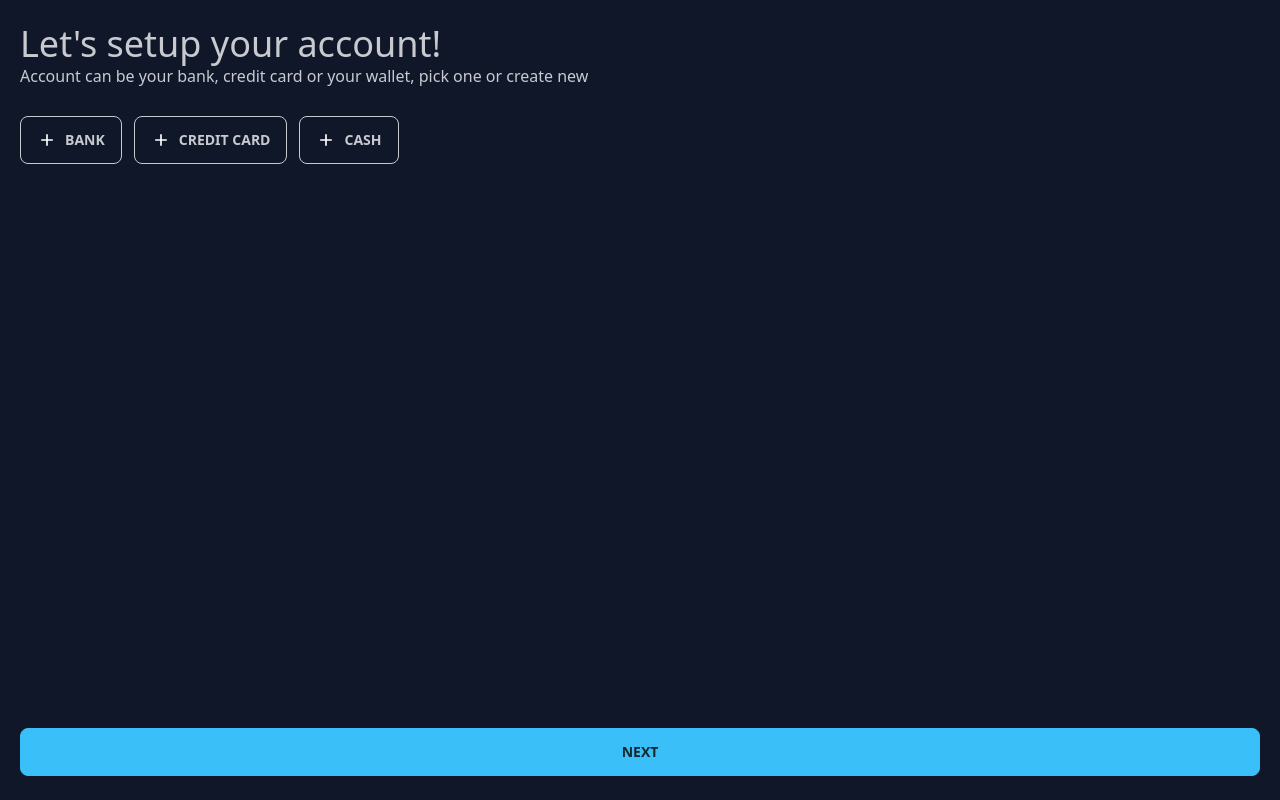
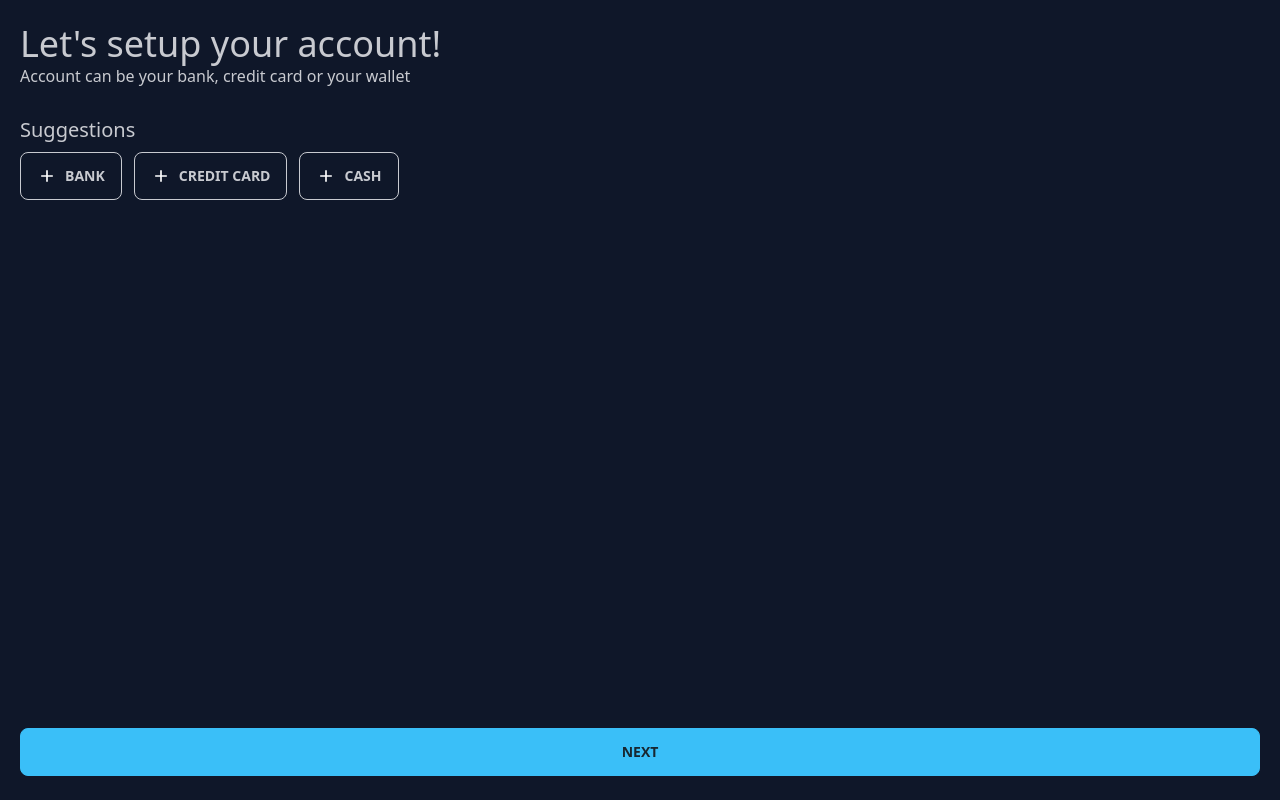
Before and after one commit to splurapp/splur, a React (Vite) app: page /setup/account in a window 1280 px wide. Both pictures are taken after a click on the button "NEXT". Built offline with nearby package versions, Linux system fonts and the light colour scheme.

Commit message:
add suggestions title

```diff
--- a/src/routes/setup/AccountSetup.tsx
+++ b/src/routes/setup/AccountSetup.tsx
@@ -136,7 +136,7 @@ export default function AccountSetup() {
     <main className="p-3 flex flex-col gap-5 h-screen py-6 px-5">
       <section>
         <h1 className="text-4xl font-medium">Let's setup your account!</h1>
-        <p>Account can be your bank, credit card or your wallet, pick one or create new</p>
+        <p>Account can be your bank, credit card or your wallet</p>
       </section>
 
       <section className="flex flex-col gap-2">
@@ -149,14 +149,22 @@ export default function AccountSetup() {
           <EditWalletModal isOpen={isModalOpen} onSave={handleUpdate} wallet={currentWallet} />
         )}
 
+        {!!defaultWallets?.length && (
+          <>
+            <h1 className="text-xl">Suggestions</h1>
             <div className="flex flex-row flex-wrap gap-3">
-          {defaultWallets?.map(wallet => (
+              {defaultWallets.map(wallet => (
                 <button
                   key={wallet.name}
                   className="btn btn-neutral btn-outline"
                   onClick={() => createWallet(wallet)}
                 >
-              <svg xmlns="http://www.w3.org/2000/svg" viewBox="0 0 24 24" width="20" height="20">
+                  <svg
+                    xmlns="http://www.w3.org/2000/svg"
+                    viewBox="0 0 24 24"
+                    width="20"
+                    height="20"
+                  >
                     <path
                       d="M11 11V5H13V11H19V13H13V19H11V13H5V11H11Z"
                       fill="rgba(255,255,255,1)"
@@ -166,6 +174,8 @@ export default function AccountSetup() {
                 </button>
               ))}
             </div>
+          </>
+        )}
       </section>
 
       <section className="mt-auto join join-vertical">
```
Lines whose indentation alone changed are shown as unchanged.
